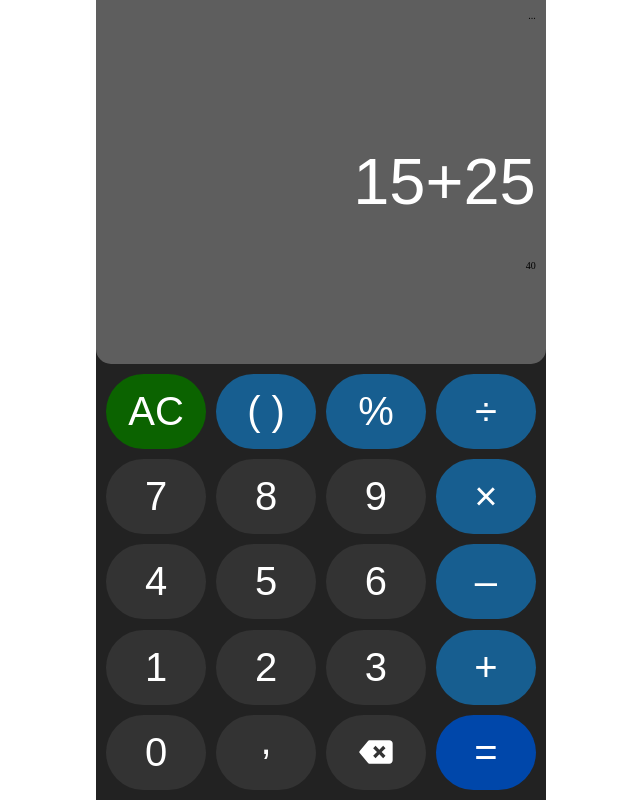
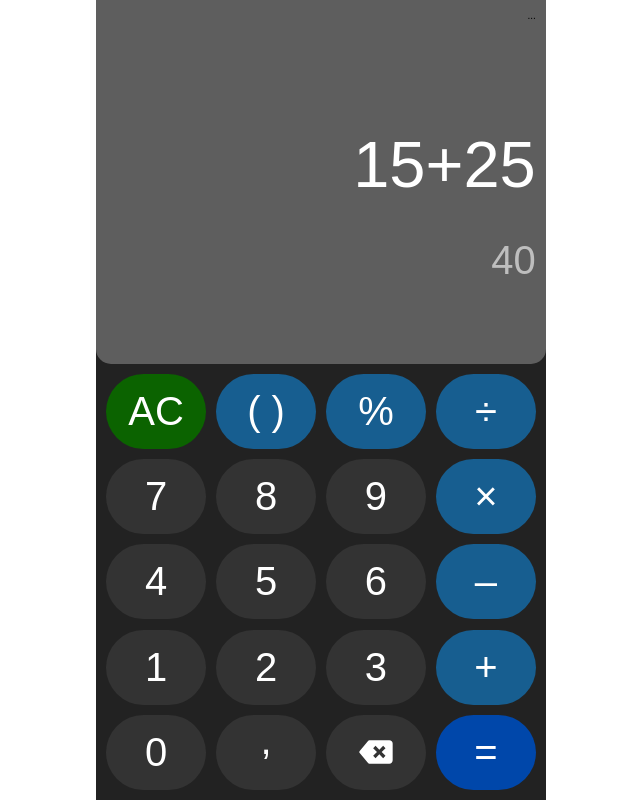
Before and after one commit to flaviosp15/calculator, a plain HTML site: page index.html in a window 1280 px wide. Shown: the whole page, without its empty margins (319-959 px from the left). Drawn offline with Linux system fonts and the light colour scheme.

Commit message:
Added formatting the output result

```diff
--- a/style.css
+++ b/style.css
@@ -16,6 +16,9 @@
   padding: 0;
   margin: 0;
   box-sizing: border-box;
+}
+body {
+  font-family: Arial, Helvetica, sans-serif;
 }
 main {
   display: grid;
@@ -43,6 +46,10 @@ main {
 }
 .screen__input:focus {
   outline: none;
+}
+.screen__result {
+  font-size: 4rem;
+  color: rgba(255, 255, 255, 0.6);
 }
 .keyboard {
   gap: var(--gap-size);
```
